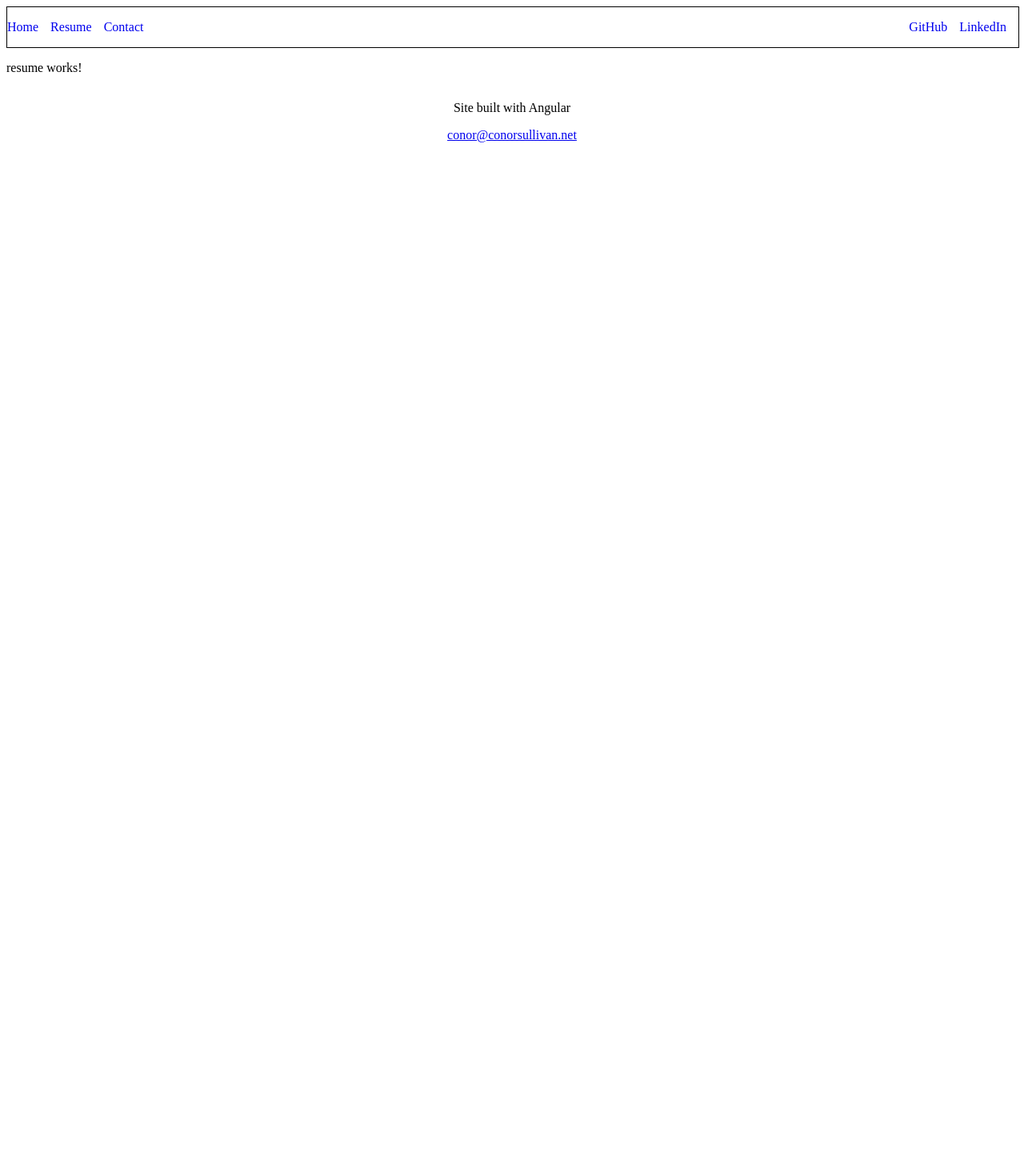
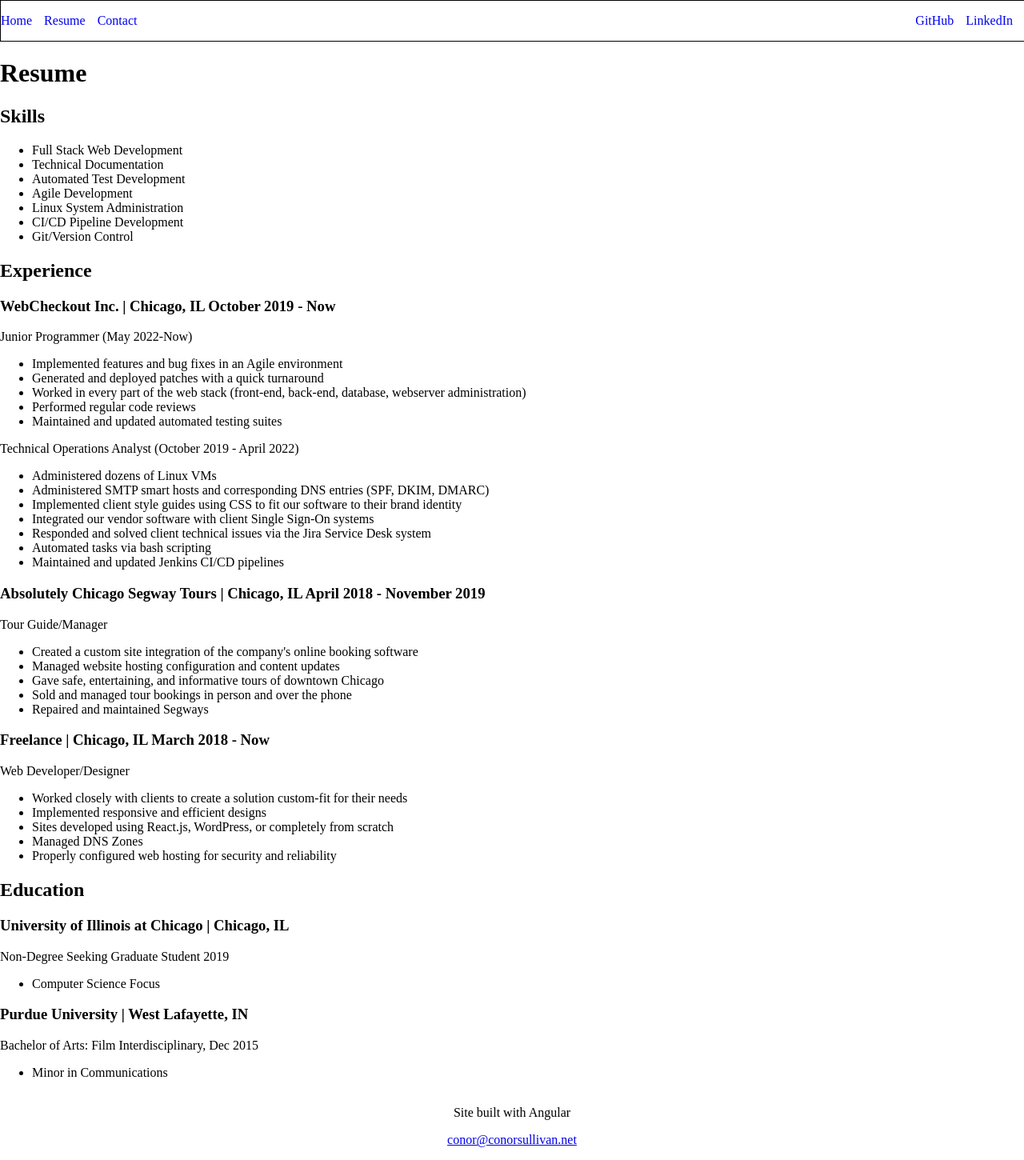
Before and after one commit to FunHaver/personal-site, an Angular app: page /resume in a window 1280 px wide. Shown: the whole page at 80% size. Before the commit the page ends 800 px from the top, so only its background shows below. Built offline with nearby package versions, Linux system fonts and the light colour scheme.

Commit message:
Add resume content

```diff
--- a/src/app/header/header.component.scss
+++ b/src/app/header/header.component.scss
@@ -1,7 +1,7 @@
 header {
     width: 100%;
     display: flex;
-    align-content: end;
+    align-content: flex-end;
     justify-content: space-between;
     border: 1px solid black;
 
--- a/src/app/resume/resume.component.html
+++ b/src/app/resume/resume.component.html
@@ -1 +1,65 @@
-<p>resume works!</p>
+<h1>Resume</h1>
+<h2>Skills</h2>
+<ul>
+    <li>Full Stack Web Development</li>
+    <li>Technical Documentation</li>
+    <li>Automated Test Development</li>
+    <li>Agile Development</li>
+    <li>Linux System Administration</li>
+    <li>CI/CD Pipeline Development</li>
+    <li>Git/Version Control</li>
+</ul>
+
+<h2>Experience</h2>
+<h3>WebCheckout Inc. | Chicago, IL <span class="job-date-range">October 2019 - Now</span></h3>
+<p class="job-title">Junior Programmer (May 2022-Now)</p>
+<ul>
+    <li>Implemented features and bug fixes in an Agile environment</li>
+    <li>Generated and deployed patches with a quick turnaround</li>
+    <li>Worked in every part of the web stack (front-end, back-end, database, webserver administration)</li>
+    <li>Performed regular code reviews</li>
+    <li>Maintained and updated automated testing suites</li>
+</ul>
+<p class="job-title">Technical Operations Analyst (October 2019 - April 2022)</p>
+<ul>
+    <li>Administered dozens of Linux VMs</li>
+    <li>Administered SMTP smart hosts and corresponding DNS entries (SPF, DKIM, DMARC)</li>
+    <li>Implemented client style guides using CSS to fit our software to their brand identity </li>
+    <li>Integrated our vendor software with client Single Sign-On systems</li>
+    <li>Responded and solved client technical issues via the Jira Service Desk system</li>
+    <li>Automated tasks via bash scripting</li>
+    <li>Maintained and updated Jenkins CI/CD pipelines</li>
+</ul>
+
+<h3>Absolutely Chicago Segway Tours | Chicago, IL <span class="job-date-range">April 2018 - November 2019</span></h3>
+<p class="job-title">Tour Guide/Manager</p>
+<ul>
+    <li>Created a custom site integration of the company's online booking software</li>
+    <li>Managed website hosting configuration and content updates</li>
+    <li>Gave safe, entertaining, and informative tours of downtown Chicago</li>
+    <li>Sold and managed tour bookings in person and over the phone</li>
+    <li>Repaired and maintained Segways</li>
+</ul>
+
+<h3>Freelance | Chicago, IL <span class="job-date-range">March 2018 - Now</span></h3>
+<p class="job-title">Web Developer/Designer</p>
+<ul>
+    <li>Worked closely with clients to create a solution custom-fit for their needs</li>
+    <li>Implemented responsive and efficient designs</li>
+    <li>Sites developed using React.js, WordPress, or completely from scratch</li>
+    <li>Managed DNS Zones</li>
+    <li>Properly configured web hosting for security and reliability</li>
+</ul>
+
+<h2>Education</h2>
+<h3>University of Illinois at Chicago | Chicago, IL</h3>
+<p class="job-title">Non-Degree Seeking Graduate Student <span class="job-date-range">2019</span></p>
+<ul>
+    <li>Computer Science Focus</li>
+</ul>
+
+<h3>Purdue University | West Lafayette, IN</h3>
+<p class="job-title">Bachelor of Arts: Film Interdisciplinary, <span class="job-date-range">Dec 2015</span></p>
+<ul>
+    <li>Minor in Communications</li>
+</ul>
--- a/src/styles.scss
+++ b/src/styles.scss
@@ -1 +1,4 @@
 /* You can add global styles to this file, and also import other style files */
+body {
+    margin: 0;
+}
```
